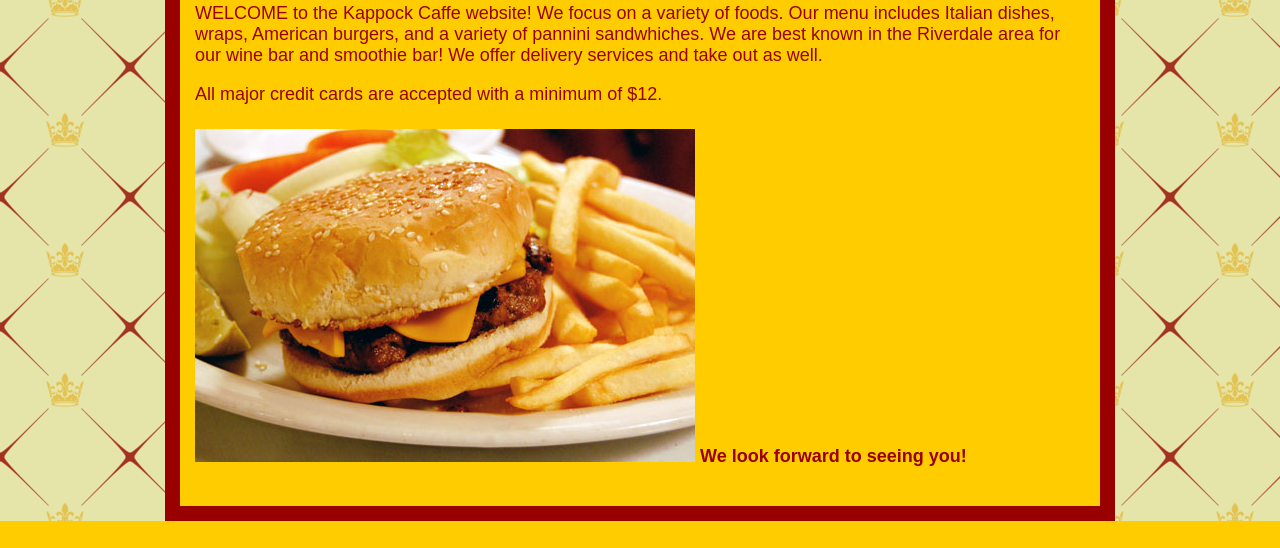
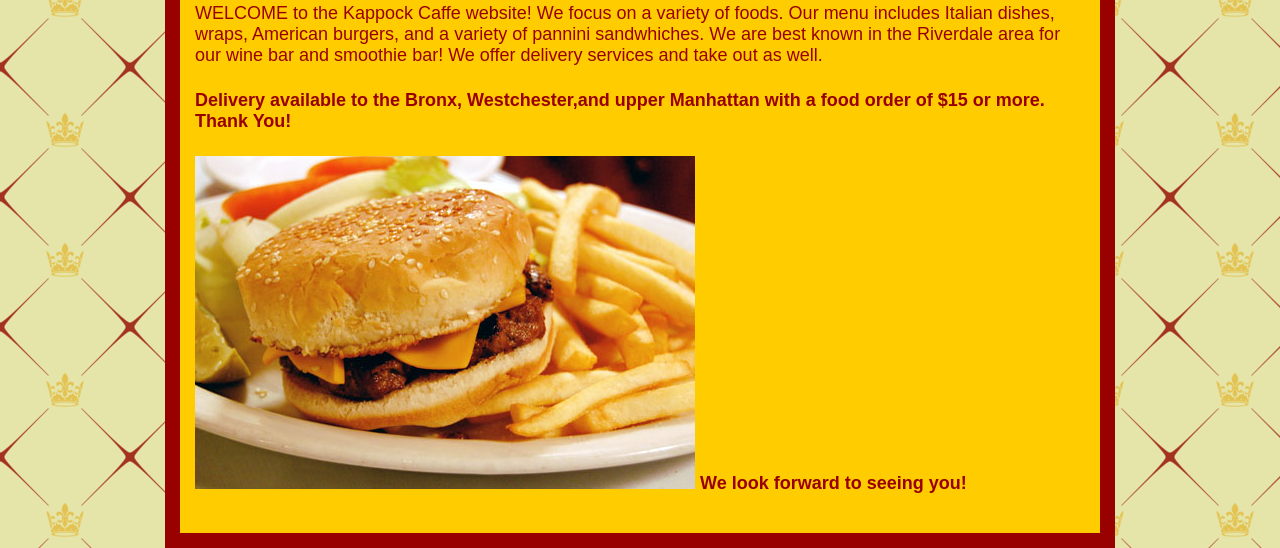
Before and after one commit to CorneliaABatu/Web-Design-Final-Project, a plain HTML site: page index.html in a window 1280 px wide. Shown: the part 323-871 px from the top of the page. Before the commit the page ends 844 px from the top, so only its background shows below. Drawn offline with Linux system fonts and the light colour scheme.

Commit message:
Repeating
-Saw a repeating reminder..so I fixed it!

```diff
--- a/index.html
+++ b/index.html
@@ -33,7 +33,7 @@
   <div class="content"><!-- InstanceBeginEditable name="Content" -->
     <h1>"TASTE THE DIFFERENCE"!</h1>
     <p>WELCOME to the Kappock Caffe website! We focus on a variety of foods. Our menu includes Italian dishes, wraps, American burgers, and a variety of pannini sandwhiches. We are best known in the Riverdale area for our wine bar and smoothie bar! We offer delivery services and take out as well.</p>
-    <p> All major credit cards are accepted with a minimum of $12.</p>
+    <h4> Delivery available to the Bronx, Westchester,and upper Manhattan with a food order of $15 or more. Thank You!</h4>
     <h4><img src="images/burger.JPG" width="500" height="333" alt="burger"/>
       <strong> We look forward to seeing you!</strong></h4>
   <!-- InstanceEndEditable --></div>
```
